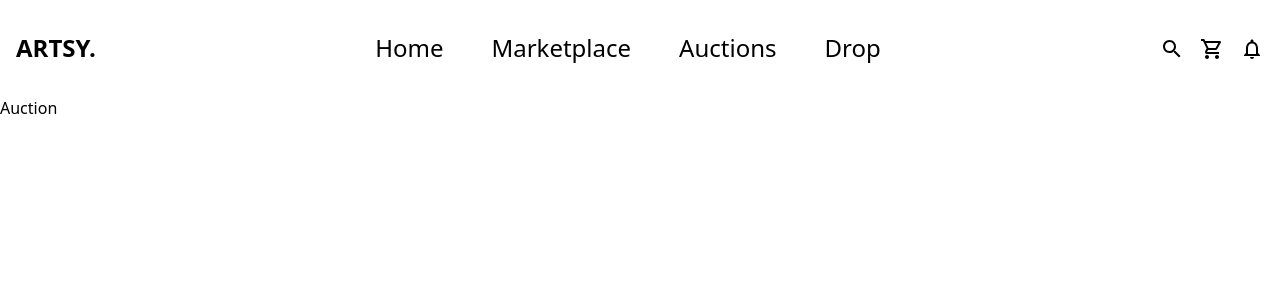
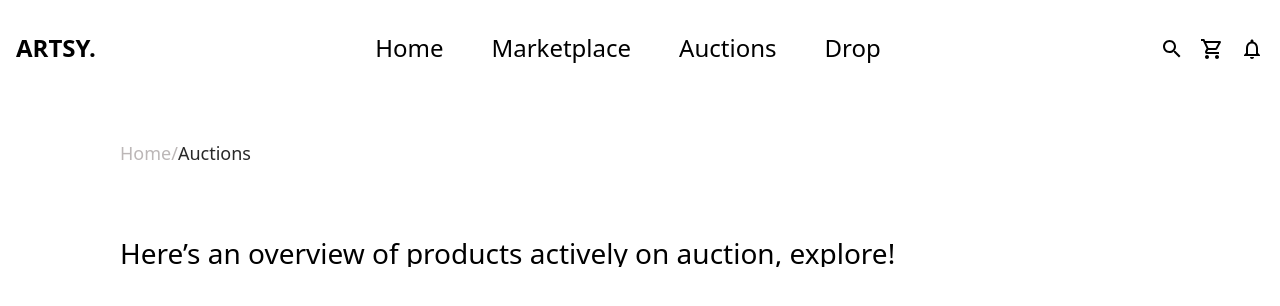
Before and after one commit to Officialbube/Art-store, a React (Create React App) app: page /auction in a window 1280 px wide. Shown: the top 306 px of the page. Built offline with nearby package versions, Linux system fonts and the light colour scheme.

Commit message:
created components for the active auctions

```diff
--- /dev/null
+++ b/src/Components/activeAuction/ActiveAuctions.js
@@ -0,0 +1,11 @@
+import React from 'react'
+
+const ActiveAuctions = () => {
+  return (
+    <div>
+        <h3 className='text-xl lg:text-[1.75rem]  lg:mt-[3.75rem]'>Here’s an overview of products actively on auction, explore!</h3>
+    </div>
+  )
+}
+
+export default ActiveAuctions
--- /dev/null
+++ b/src/Components/activeAuctionStore/ActiveAuctionStore.js
@@ -0,0 +1,3 @@
+export default AuctionStore = [
+
+]
--- a/src/Pages/auction/Auction.js
+++ b/src/Pages/auction/Auction.js
@@ -1,8 +1,18 @@
 import React from 'react'
+import ActiveAuctions from '../../Components/activeAuction/ActiveAuctions'
 
 const Auction = () => {
   return (
-    <div>Auction</div>
+    <div className=' w-full px-2 lg:px-[7.5rem] overflow-x-hidden  lg:mt-8'>
+      <nav className='hidden lg:block text-lg font-medium lg:leading-[3.21rem] text-[#BCB7B7]'>
+
+        <a>Home</a>/
+        <a className='text-[#292929]'>Auctions</a>
+      </nav>
+      <div>
+        <ActiveAuctions/>
+      </div>
+    </div>
   )
 }
 
```
